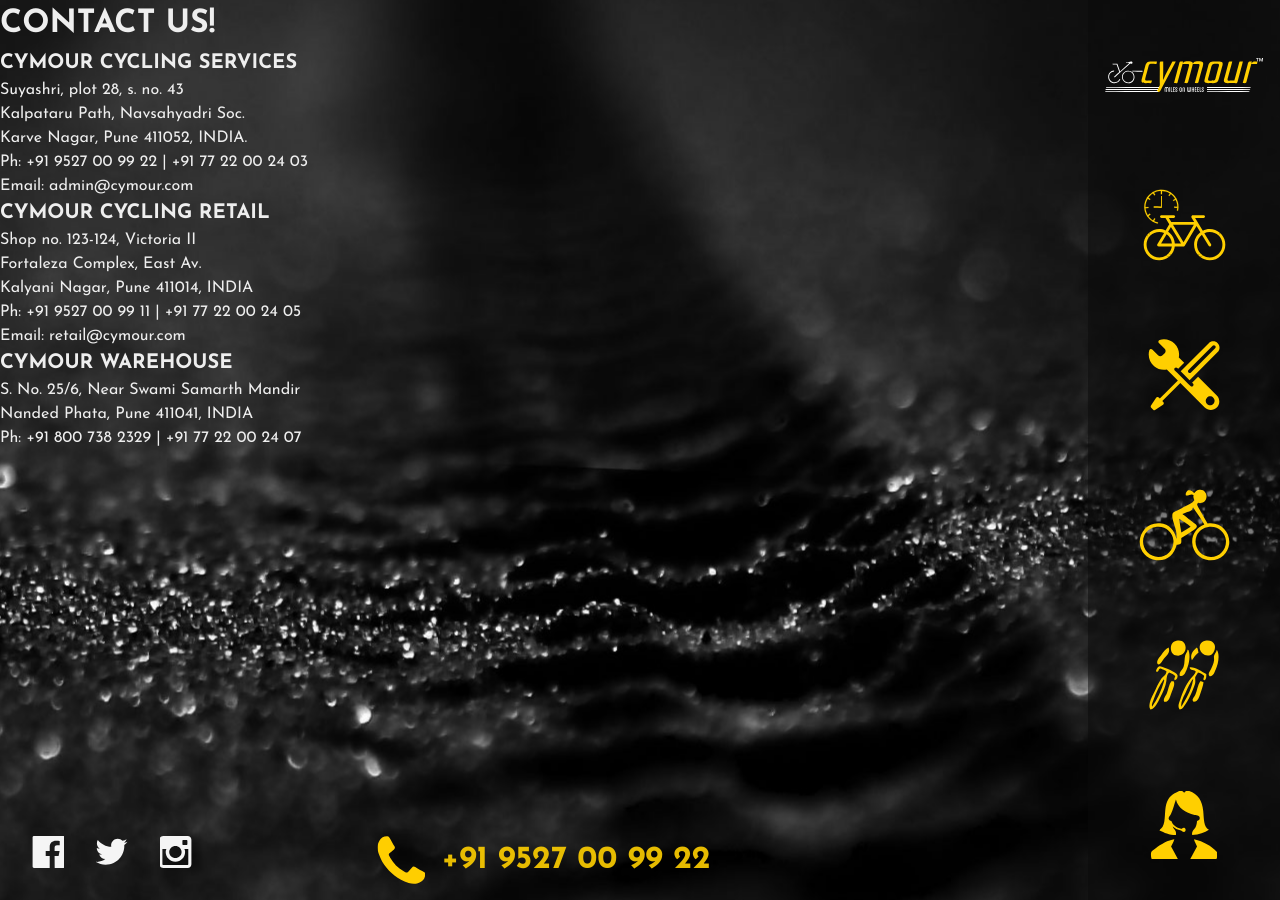
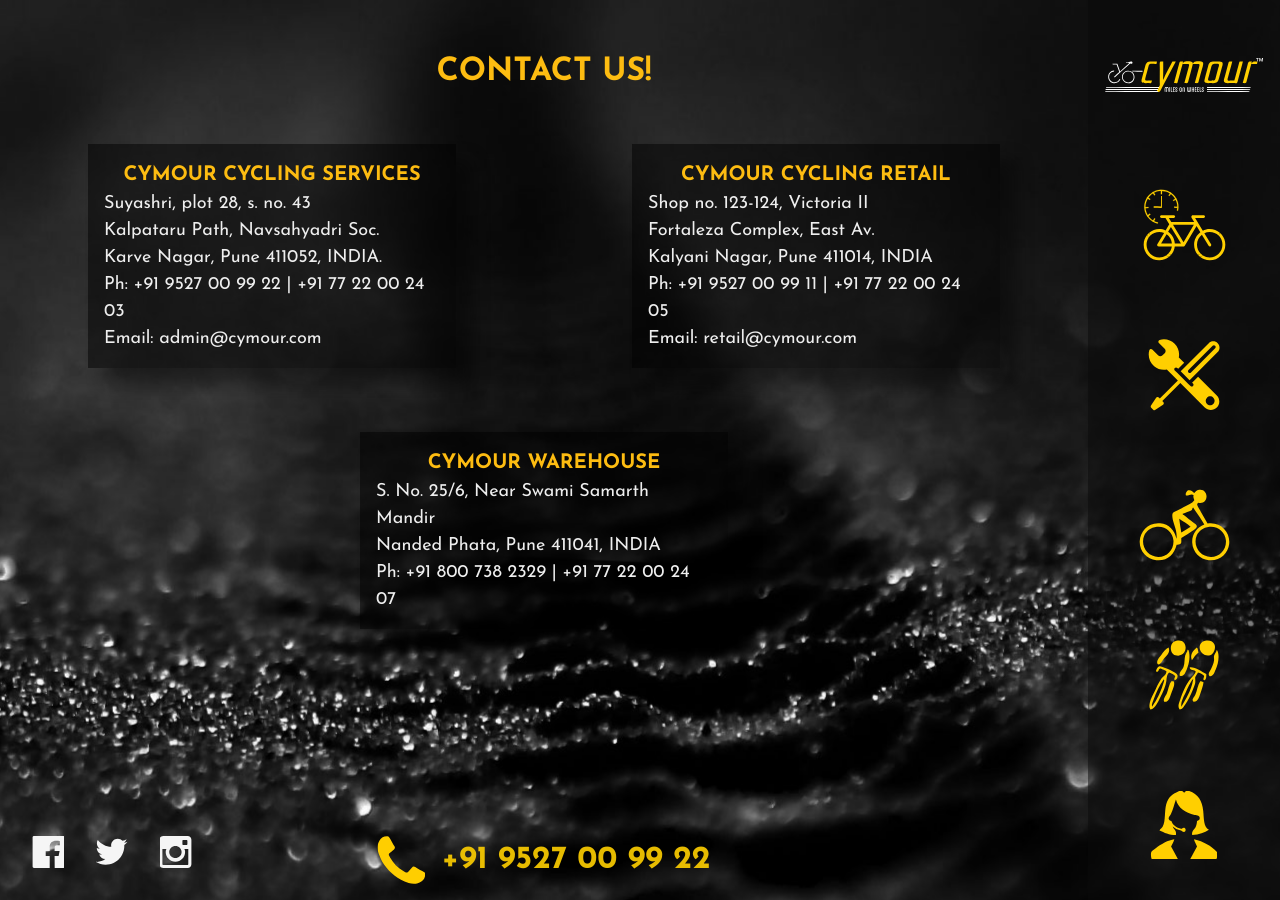
Before and after one commit to guttikar/cymour15, a Jekyll site: the page built from contact.html, in a window 1280 px wide. Built offline with Jekyll 4.4.1, drawn with Linux system fonts in a browser that asks for light colours; nearby versions of some CDN libraries.

Commit message:
added contact and ride scss to main css

```diff
--- a/css/main.scss
+++ b/css/main.scss
@@ -17,6 +17,8 @@
 @import "rentals";
 @import "servicing";
 @import "events";
+@import "contact";
+@import "rides";
 // @import "cover_slider";
 // @import "team";
 // @import "products";
```
